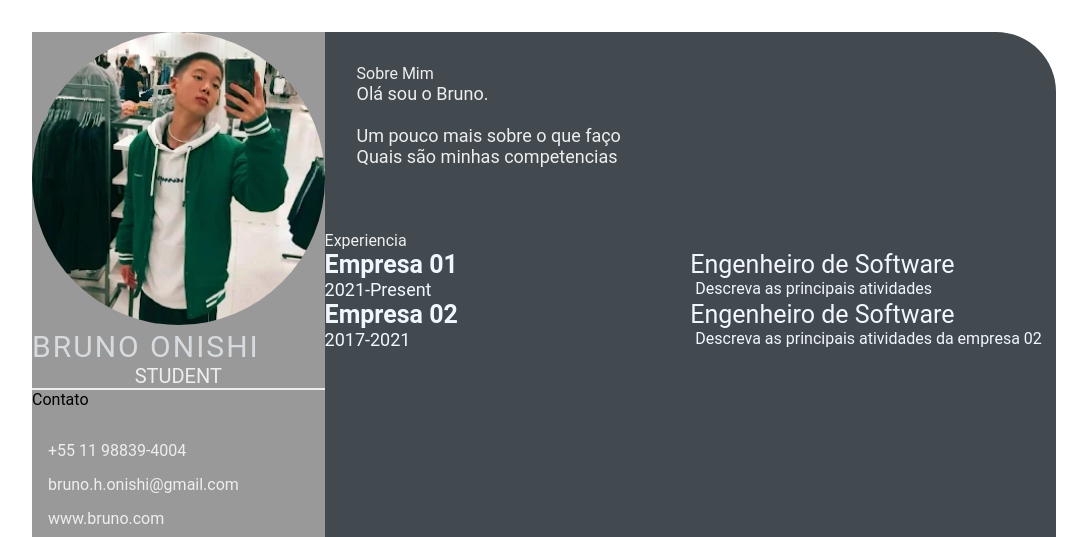
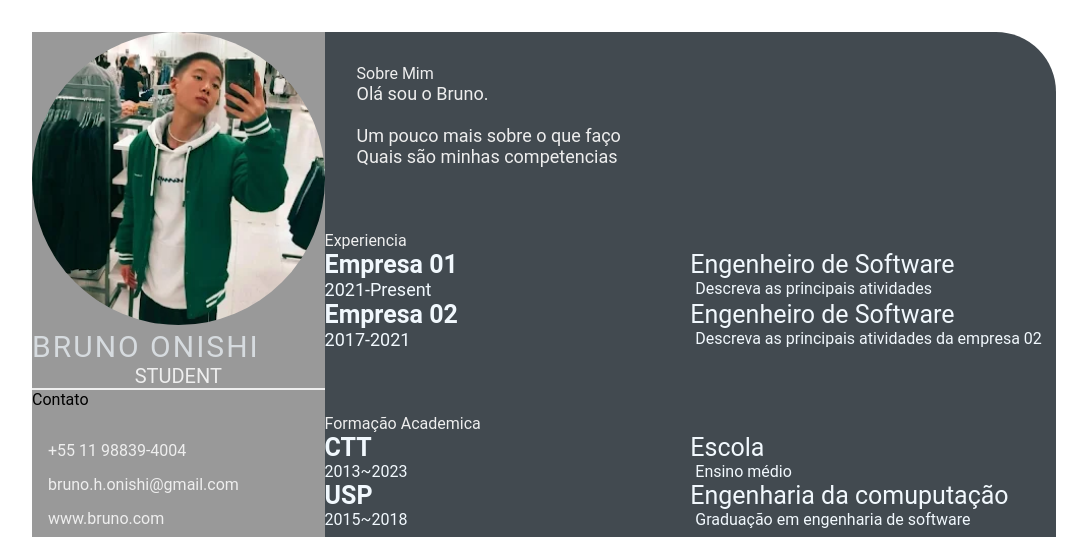
Before and after one commit to brunonishigit/brunonishigit.github.io, a plain HTML site: page index.html in a window 1280 px wide. Shown: the top 537 px of the page, without its empty margins (96-1183 px from the left). Drawn offline with Linux system fonts and the light colour scheme.

Commit message:
feature: add educations (#4)

```diff
--- a/index.html
+++ b/index.html
@@ -1,5 +1,6 @@
 <!DOCTYPE html>
 <html lang="en">
+
 <head>
     <meta charset="UTF-8">
     <meta http-equiv="X-UA-Compatible" content="IE=edge">
@@ -9,8 +10,9 @@
     <link rel="stylesheet" href="style.css">
 
 </head>
+
 <body>
-    <main class="resume-contents" >
+    <main class="resume-contents">
         <section class="left-section">
             <section class="left-section-content">
                 <div class="profile">
@@ -30,8 +32,12 @@
                 <div class="skills">
                     <p class="letf-title">Skills</p>
                     <ul>
-                        <li><p>Html, CSS, Git e GitHub</p></li>
-                        <li><p>pacote office</p></li>
+                        <li>
+                            <p>Html, CSS, Git e GitHub</p>
+                        </li>
+                        <li>
+                            <p>pacote office</p>
+                        </li>
                     </ul>
                 </div>
             </section>
@@ -72,7 +78,33 @@
                     </div>
                 </div>
             </section>
+            <section class="education gap">
+                <div class="right-title">Formação Academica</div>
+                <div class="education-contents">
+                <div class="education-left">
+                    <p class="education-school-name">CTT</p>
+                    <p class="education-time-period">2013~2023</p>
+                </div>
+                <div class="education-right">
+                    <p class="education-subject">Escola</p>
+                    <p class="education-desc">
+                        Ensino médio
+                    </p>
+                </div>
+                <div class="education-left">
+                    <p class="education-school-name">USP</p>
+                    <p class="education-time-period">2015~2018</p>
+                </div>
+                <div class="education-right">
+                    <p class="education-subject">Engenharia da comuputação</p>
+                    <p class="education-desc">
+                        Graduação em engenharia de software
+                    </p>
+                </div>
+            </div>
+            </section>
         </section>
     </main>
 </body>
+
 </html>
```
Lines whose indentation alone changed are shown as unchanged.
